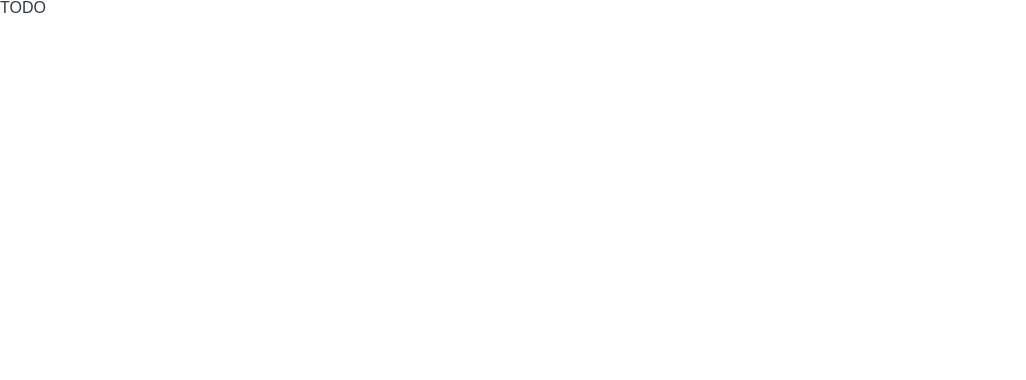
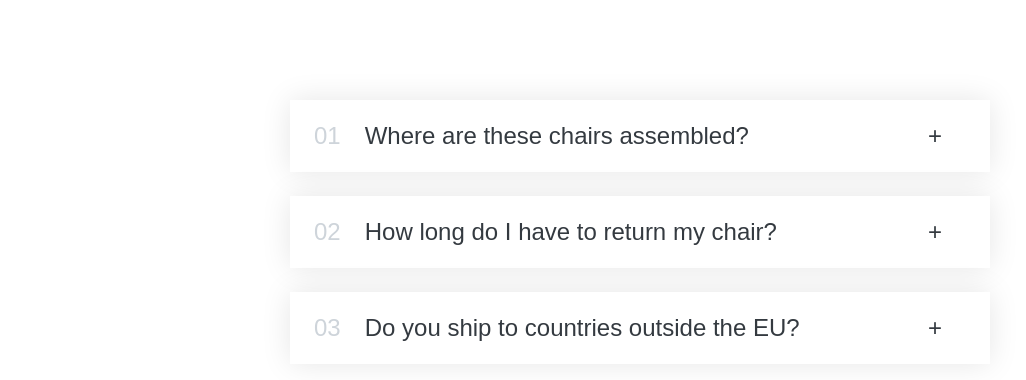
Before and after one commit to ashifulalam/accordian-component, a React app: page / in a window 1280 px wide. Shown: the whole page, without its empty margins (0-1026 px from the left). Built offline with nearby package versions, Linux system fonts and the light colour scheme.

Commit message:
Build interactive FAQ accordion component
- Built accordion component that opens/closes on click
- Added real FAQ content about furniture
- Made sure only one section opens at a time
- Added plus/minus icons so users know what to expect
- Commented the tricky parts so I remember how it works

```diff
--- a/src/components/App.js
+++ b/src/components/App.js
@@ -1,31 +1,68 @@
+import { useState } from "react";
 import "../styles.css";
 
 const faqs = [
   {
     title: "Where are these chairs assembled?",
-    text:
-      "Lorem ipsum dolor sit amet consectetur, adipisicing elit. Accusantium, quaerat temporibus quas dolore provident nisi ut aliquid ratione beatae sequi aspernatur veniam repellendus."
+    text: "Lorem ipsum dolor sit amet consectetur, adipisicing elit. Accusantium, quaerat temporibus quas dolore provident nisi ut aliquid ratione beatae sequi aspernatur veniam repellendus.",
   },
   {
     title: "How long do I have to return my chair?",
-    text:
-      "Pariatur recusandae dignissimos fuga voluptas unde optio nesciunt commodi beatae, explicabo natus."
+    text: "Pariatur recusandae dignissimos fuga voluptas unde optio nesciunt commodi beatae, explicabo natus.",
   },
   {
     title: "Do you ship to countries outside the EU?",
-    text:
-      "Excepturi velit laborum, perspiciatis nemo perferendis reiciendis aliquam possimus dolor sed! Dolore laborum ducimus veritatis facere molestias!"
-  }
+    text: "Excepturi velit laborum, perspiciatis nemo perferendis reiciendis aliquam possimus dolor sed! Dolore laborum ducimus veritatis facere molestias!",
+  },
 ];
 
 export default function App() {
   return (
     <div>
-      <Accordion />
+      <Accordion data={faqs} />
     </div>
   );
 }
 
-function Accordion() {
-  return <div>TODO</div>;
+function Accordion({ data }) {
+  // Track which accordion item is open (null = all closed)
+  const [curOpen, setCurOpen] = useState(null);
+
+  return (
+    <div className="accordion">
+      {data.map((el, i) => (
+        <AccordionItem
+          curOpen={curOpen}
+          onOpen={setCurOpen}
+          title={el.title}
+          num={i}
+          key={el.i}
+        >
+          {" "}
+          {el.text}{" "}
+        </AccordionItem>
+      ))}
+    </div>
+  );
 }
+
+function AccordionItem({ num, title, curOpen, onOpen, children }) {
+  // Check if THIS item is the one that's open
+  const isOpen = num === curOpen;
+  //const [isOpen, setIsOpen] = useState(false);
+
+  function handleToggle() {
+    // If open → close it (null), if closed → open it (num)
+    onOpen(isOpen ? null : num);
+  }
+
+  return (
+    <div className={`item ${isOpen ? "open" : ""}`} onClick={handleToggle}>
+      <p className="number">{num < 9 ? `0${1 + num}` : 1 + num}</p>
+      <p className="title">{title}</p>
+      <p className="icon">{isOpen ? "-" : "+"}</p>
+      {/* Only show content when this item is open */}
+      {isOpen && <div className="content-box">{children}</div>}
+    </div>
+  );
+}
--- a/src/styles.css
+++ b/src/styles.css
@@ -67,6 +67,6 @@ body {
 }
 
 .open .number,
-.open .text {
+.open .title {
   color: #087f5b;
 }
```
Also changed, not shown: src/components/test.js (added).
